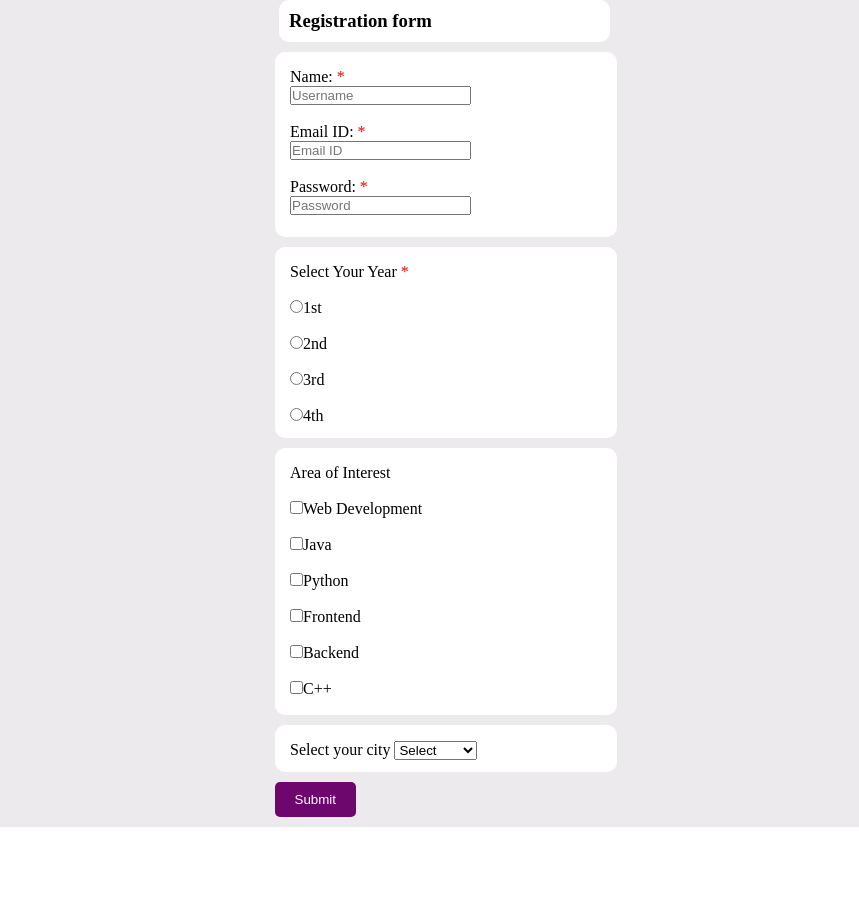
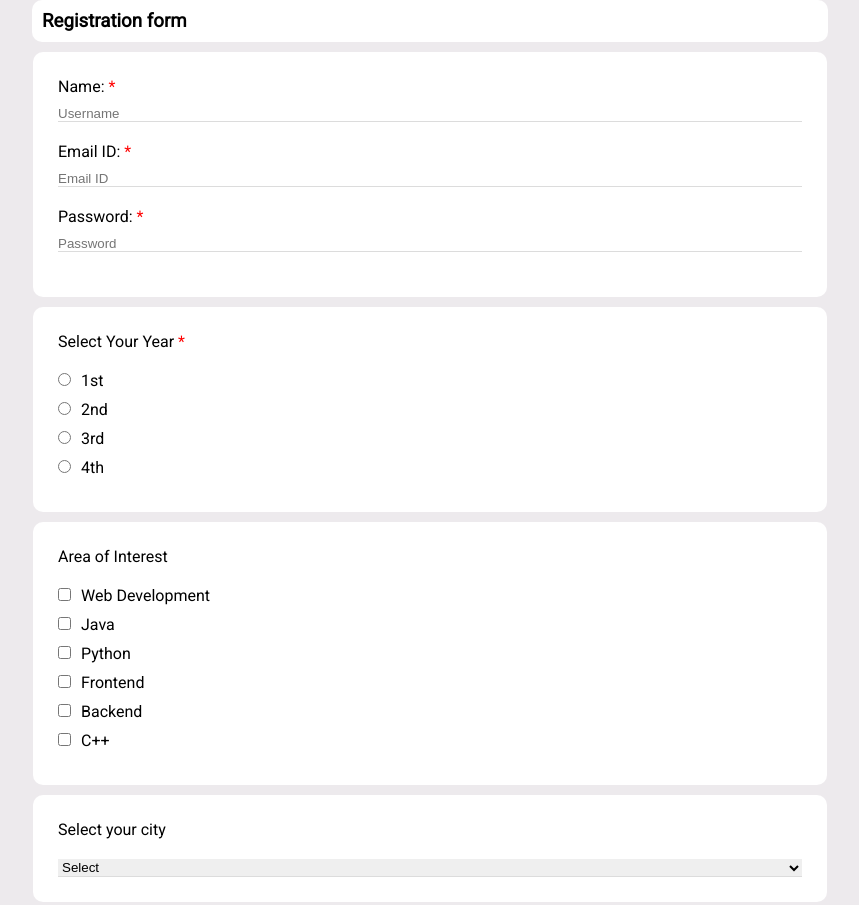
Before and after one commit to Palak8Agrawal/Form, a plain HTML site: page index.html in a window 1280 px wide. Shown: the top 905 px of the page, without its empty margins (210-1069 px from the left). Before the commit the page ends 827 px from the top, so only its background shows below. Drawn offline with Linux system fonts and the light colour scheme.

Commit message:
Added new CSS and modified the div

```diff
--- a/index.html
+++ b/index.html
@@ -4,65 +4,78 @@
     <meta charset="UTF-8" />
     <meta name="viewport" content="width=device-width, initial-scale=1.0" />
     <title>Document</title>
-    <link rel="stylesheet" href="style.css">
+    <link rel="stylesheet" href="style.css" />
   </head>
   <body>
+    <form action="/action.php">
       <div class="container">
+        <div class="top">
           <h3>Registration form</h3>
-      <form action="/action.php">
+        </div>
         <div class="section">
+          <div class="input-div">
             <label for="username">
               Name: <span class="required-label">*</span>
             </label>
-          <br>
-          <input type="text" id="username" placeholder="Username" name="username" required />
-          <br /><br />
-
+            <input
+              type="text"
+              id="username"
+              placeholder="Username"
+              name="username"
+              required
+            />
+          </div>
+          <div class="input-div">
             <label for="email">
               Email ID: <span class="required-label">*</span>
             </label>
-          <br>
-          <input type="text" id="email" placeholder="Email ID" name="email" required />
-          <br /><br />
 
+            <input
+              type="text"
+              id="email"
+              placeholder="Email ID"
+              name="email"
+              required
+            />
+          </div>
+          <div class="input-div">
             <label for="password">
               Password: <span class="required-label">*</span>
             </label>
-          <br>
+
             <input
-            type="password" id="password"
+              type="password"
+              id="password"
               placeholder="Password"
               name="password"
               required
             />
-          <br /><br /><br /><br />
           </div>
-        <div class="section1">
-          <label for="year">
+        </div>
+        <div class="section">
+          <label for="year" style="margin-bottom: 20px">
             Select Your Year <span class="required-label">*</span>
           </label>
 
-          <br /><br />
           <label for="101">
             <input type="radio" value="1st" name="year" id="101" required />1st
           </label>
-          <br /><br />
+
           <label for="102">
             <input type="radio" value="2nd" name="year" id="102" required />2nd
           </label>
-          <br /><br />
+
           <label for="103">
             <input type="radio" value="3rd" name="year" id="103" required />3rd
           </label>
-          <br /><br />
+
           <label for="104">
             <input type="radio" value="4th" name="year" id="104" required />4th
           </label>
-          <br /><br /><br /><br />
         </div>
-        <div class="section2">
-          Area of Interest
-          <br /><br />
+        <div class="section">
+          <p>Area of Interest</p>
+
           <label for="201">
             <input
               type="checkbox"
@@ -71,15 +84,15 @@
               id="201"
             />Web Development
           </label>
-          <br /><br />
+
           <label for="202">
             <input type="checkbox" value="Java" name="field" id="202" />Java
           </label>
-          <br /><br />
+
           <label for="203">
             <input type="checkbox" value="Python" name="field" id="203" />Python
           </label>
-          <br /><br />
+
           <label for="204">
             <input
               type="checkbox"
@@ -88,7 +101,7 @@
               id="204"
             />Frontend
           </label>
-          <br /><br />
+
           <label for="205">
             <input
               type="checkbox"
@@ -97,14 +110,13 @@
               id="205"
             />Backend
           </label>
-          <br /><br />
+
           <label for="206">
             <input type="checkbox" value="C++" name="field" id="206" />C++
           </label>
-          <br /><br /><br /><br />
         </div>
-        <div class="section3">
-          Select your city
+        <div class="section">
+          <p>Select your city</p>
           <select name="city">
             <option value="Select">Select</option>
             <option value="Agra">Agra</option>
@@ -113,12 +125,11 @@
             <option value="Indore">Indore</option>
             <option value="Kerala">Kerala</option>
           </select>
-          <br /><br /><br /><br />
+        </div>
       </div>
       <div class="section4">
         <input type="submit" value="Submit" />
       </div>
     </form>
-    </div>
   </body>
 </html>
--- a/style.css
+++ b/style.css
@@ -1,69 +1,127 @@
-*{
+@import url("https://fonts.googleapis.com/css2?family=Roboto&display=swap");
+
+* {
   margin: 0;
   padding: 0;
 }
 
-.container{
+body{
+    background-color: rgb(237, 234, 237);
+}
+
+.container {
   display: flex;
   flex-direction: column;
   align-items: center;
-    background-color: rgb(237, 234, 237);
+  justify-content: space-between;
 }
 
-h3{
+.top {
   background-color: white;
   margin-bottom: 10px;
-    margin-left: 29px;
   border-radius: 10px;
-    width: 311px;
+  width: 97%;
   padding: 10px;
+  font-family: "Roboto", serif;
+}
+
+form {
+  font-family: "Roboto", serif;
+  display: flex; /* Use flexbox for centering */
+  flex-direction: column; /* Stack the divs vertically */
+  /* align-items: center; Center the divs horizontally */
+  justify-content: space-around; /* Center the divs vertically */
+  width: 800px;
+  margin: auto;
 }
 
 .required-label {
   color: red; /* Star color */
 }
 
-.section{
+.section {
+  display: flex;
+  flex-direction: column;
+  justify-content: space-evenly;
+  background-color: white;
+  border-radius: 10px;
+  width: 93%;
+  min-height: 16px;
+  padding: 25px;
+  margin-bottom: 10px;
+}
+
+.input-div {
+  display: flex;
+  flex-direction: column;
+  margin-bottom: 20px;
+}
+
+.input-div label {
+  margin-bottom: 10px;
+}
+
+.input-div input{
+    border: none;
+    border-bottom: solid 1px gainsboro;
+}
+
+.input-div input:focus{
+    outline: none;
+    border-bottom: solid 1px purple !important;
+}
+
+.section select{
+    border: none;
+    border-bottom: solid 1px gainsboro;
+}
+
+.section select:focus{
+    outline: none;
+    border-bottom: solid 1px purple !important;
+}
+
+.section label{
+    margin-bottom: 10px;
+}
+
+input[type="radio"] {
+  margin-right: 10px; /* Adjust the spacing as needed */
+}
+
+.section p{
+    margin-bottom: 20px;
+}
+
+/* .section2 {
   background-color: white;
   border-radius: 10px;
   width: 311px;
-    height: 154px;
-    padding: 5%;
+  height: 268px;
+  padding: 7%;
   margin-bottom: 10px;
+} */
+
+input[type="checkbox"] {
+  margin-right: 10px; /* Adjust the spacing as needed */
 }
-.section1{
-    background-color: white;
-    border-radius: 10px;
-    width: 311px;
-    height: 160px;
-    padding: 5%;
-    margin-bottom: 10px;
-}
-.section2{
-    background-color: white;
-    border-radius: 10px;
-    width: 311px;
-    height: 236px;
-    padding: 5%;
-    margin-bottom: 10px;
-}
-.section3{
+
+/* .section3 {
   background-color: white;
   border-radius: 10px;
   width: 311px;
   height: 16px;
-    padding: 5%;
+  padding: 7%;
+  margin-bottom: 10px;
+} */
+
+.section4 {
   margin-bottom: 10px;
 }
 
-.section4{
-    margin-bottom: 10px;
-}
-
-
 .section4 input[type="submit"] {
   border-radius: 5px; /* Adjust value as needed */
-    padding: 10px 20px;  /* Optional: Add some padding for a better look */
+  padding: 10px 20px; /* Optional: Add some padding for a better look */
   background-color: rgb(109, 6, 109); /* Optional: Add a background color */
   color: white; /* Optional: Text color */
   border: none; /* Optional: Remove border for a cleaner look */
@@ -73,3 +131,15 @@ h3{
 .section4 input[type="submit"]:hover {
   background-color: #0056b3; /* Optional: Change background on hover */
 }
+
+@media (max-width: 900px) {
+    form{
+        width: 500px;
+    }
+  }
+
+  @media (max-width: 600px) {
+    form{
+        width: 300px;
+    }
+  }
```
Lines whose indentation alone changed are shown as unchanged.
